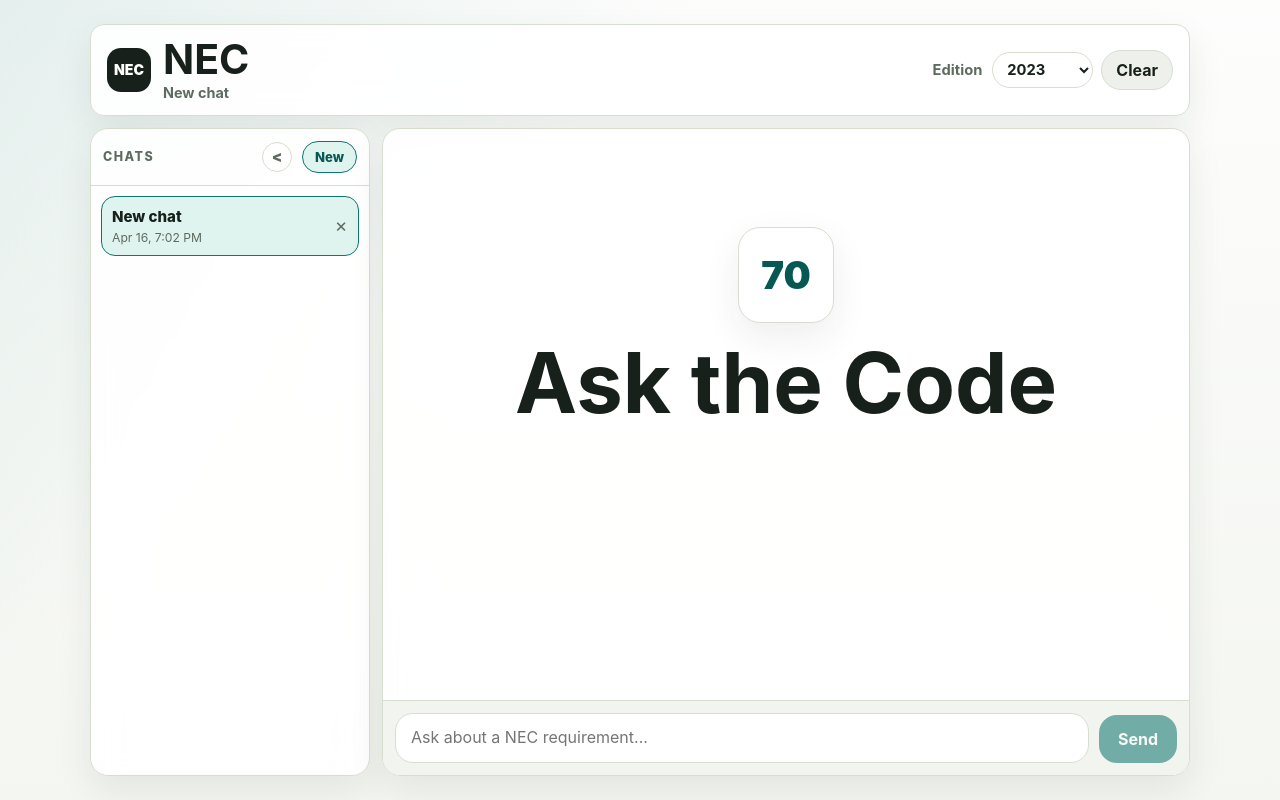
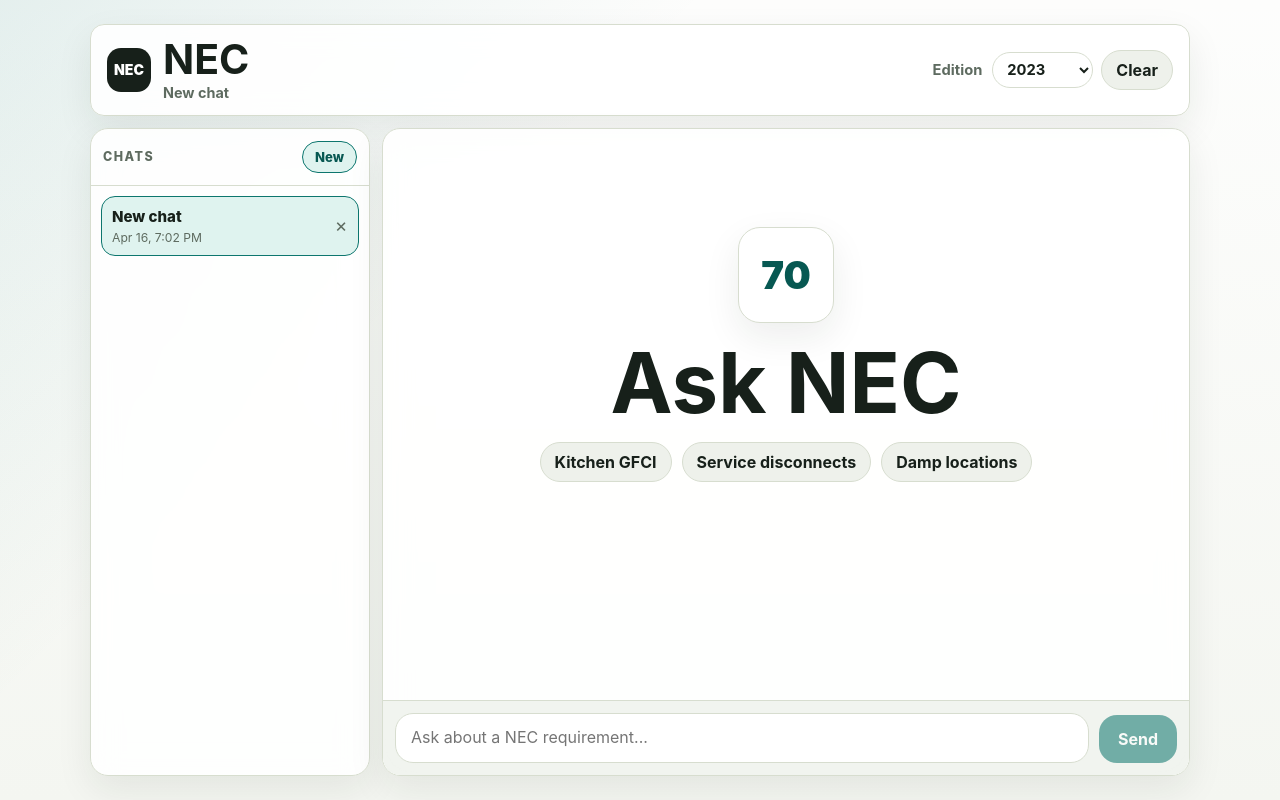
Before and after one commit to Dashhhhhhhh/writespace, a Next.js app: page / in a window 1280 px wide. Built offline with nearby package versions, Linux system fonts and the light colour scheme.

Commit message:
Revert chat sidebar UI changes

```diff
--- a/app/globals.css
+++ b/app/globals.css
@@ -183,10 +183,6 @@ h2 {
   min-height: 0;
 }
 
-.content-grid-history-collapsed {
-  grid-template-columns: 76px minmax(0, 1fr);
-}
-
 .history-panel {
   display: grid;
   grid-template-rows: auto minmax(0, 1fr);
@@ -200,9 +196,9 @@ h2 {
 }
 
 .history-header {
-  display: grid;
-  grid-template-columns: minmax(0, 1fr) auto;
+  display: flex;
   align-items: center;
+  justify-content: space-between;
   gap: 10px;
   padding: 12px;
   border-bottom: 1px solid var(--border);
@@ -211,41 +207,6 @@ h2 {
   font-weight: 820;
   letter-spacing: 0.12em;
   text-transform: uppercase;
-}
-
-.history-title-row {
-  display: flex;
-  min-width: 0;
-  align-items: center;
-  justify-content: space-between;
-  gap: 8px;
-}
-
-.history-title-row > span {
-  min-width: 0;
-  overflow: hidden;
-  text-overflow: ellipsis;
-  white-space: nowrap;
-}
-
-.history-collapse-button {
-  display: grid;
-  width: 30px;
-  height: 30px;
-  flex: 0 0 auto;
-  place-items: center;
-  border: 1px solid var(--border);
-  border-radius: 999px;
-  background: var(--surface);
-  color: var(--muted);
-  font-size: 0.95rem;
-  font-weight: 860;
-  line-height: 1;
-}
-
-.history-collapse-button:hover {
-  border-color: var(--accent);
-  color: var(--accent-strong);
 }
 
 .new-chat-button {
@@ -273,31 +234,6 @@ h2 {
   min-height: 0;
   overflow: auto;
   padding: 10px;
-}
-
-.history-list[hidden] {
-  display: none;
-}
-
-.history-panel-collapsed {
-  grid-template-rows: auto;
-}
-
-.history-panel-collapsed .history-header {
-  grid-template-columns: 1fr;
-  justify-items: center;
-  padding: 10px 8px;
-}
-
-.history-panel-collapsed .history-title-row {
-  width: 100%;
-  flex-direction: column;
-  justify-content: center;
-}
-
-.history-panel-collapsed .new-chat-button {
-  width: 100%;
-  padding: 0 8px;
 }
 
 .history-item {
@@ -413,6 +349,14 @@ h2 {
   line-height: 1;
 }
 
+.example-list {
+  display: flex;
+  flex-wrap: wrap;
+  justify-content: center;
+  gap: 10px;
+}
+
+.example-button,
 .secondary-button,
 .primary-button {
   min-height: 40px;
@@ -422,6 +366,7 @@ h2 {
   font-weight: 750;
 }
 
+.example-button,
 .secondary-button {
   border-color: var(--border);
   background: var(--surface-muted);
--- a/app/page.tsx
+++ b/app/page.tsx
@@ -43,6 +43,20 @@ type StoredConversations = {
 const STORAGE_KEY = "nec-chat.messages.v1";
 const CONVERSATIONS_STORAGE_KEY = "nec-chat.conversations.v1";
 const DEFAULT_EDITION = "2023";
+const EXAMPLE_QUESTIONS = [
+  {
+    label: "Kitchen GFCI",
+    question: "Where are GFCI receptacles required in dwelling unit kitchens?",
+  },
+  {
+    label: "Service disconnects",
+    question: "What does the NEC require for service disconnect location?",
+  },
+  {
+    label: "Damp locations",
+    question: "Can NM cable be installed in a damp location?",
+  },
+];
 
 function createId() {
   if (typeof crypto !== "undefined" && "randomUUID" in crypto) {
@@ -202,7 +216,6 @@ export default function Home() {
   const [error, setError] = useState("");
   const [isLoading, setIsLoading] = useState(false);
   const [isHydrated, setIsHydrated] = useState(false);
-  const [isHistoryCollapsed, setIsHistoryCollapsed] = useState(false);
   const scrollRef = useRef<HTMLDivElement | null>(null);
 
   const activeConversation =
@@ -406,6 +419,10 @@ export default function Home() {
     void sendMessage();
   }
 
+  function handleExample(question: string) {
+    setDraft(question);
+  }
+
   function handleNewChat() {
     const conversation = createConversation();
 
@@ -583,36 +600,10 @@ export default function Home() {
           </div>
         </header>
 
-        <div
-          className={`content-grid${
-            isHistoryCollapsed ? " content-grid-history-collapsed" : ""
-          }`}
-        >
-          <aside
-            className={`history-panel${
-              isHistoryCollapsed ? " history-panel-collapsed" : ""
-            }`}
-            aria-label="Saved chats"
-          >
+        <div className="content-grid">
+          <aside className="history-panel" aria-label="Saved chats">
             <div className="history-header">
-              <div className="history-title-row">
-                <span>Chats</span>
-                <button
-                  className="history-collapse-button"
-                  type="button"
-                  aria-label={
-                    isHistoryCollapsed ? "Expand saved chats" : "Collapse saved chats"
-                  }
-                  aria-expanded={!isHistoryCollapsed}
-                  onClick={() =>
-                    setIsHistoryCollapsed((currentCollapsed) => !currentCollapsed)
-                  }
-                >
-                  <span aria-hidden="true">
-                    {isHistoryCollapsed ? ">" : "<"}
-                  </span>
-                </button>
-              </div>
+              <span>Chats</span>
               <button
                 className="new-chat-button"
                 type="button"
@@ -622,7 +613,7 @@ export default function Home() {
               </button>
             </div>
 
-            <div className="history-list" hidden={isHistoryCollapsed}>
+            <div className="history-list">
               {sortedConversations.map((conversation) => {
                 const isActive = conversation.id === activeConversationId;
 
@@ -660,7 +651,19 @@ export default function Home() {
                   <div className="empty-mark" aria-hidden="true">
                     70
                   </div>
-                  <h2>Ask the Code</h2>
+                  <h2>Ask NEC</h2>
+                  <div className="example-list" aria-label="Example questions">
+                    {EXAMPLE_QUESTIONS.map((example) => (
+                      <button
+                        className="example-button"
+                        key={example.label}
+                        type="button"
+                        onClick={() => handleExample(example.question)}
+                      >
+                        {example.label}
+                      </button>
+                    ))}
+                  </div>
                 </div>
               ) : (
                 messages.map((message) => (
```
